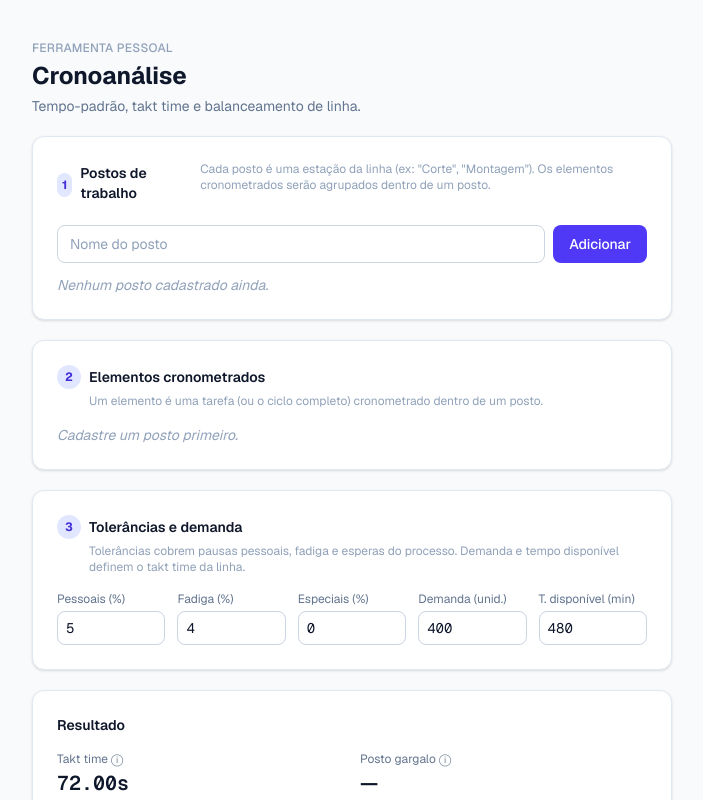
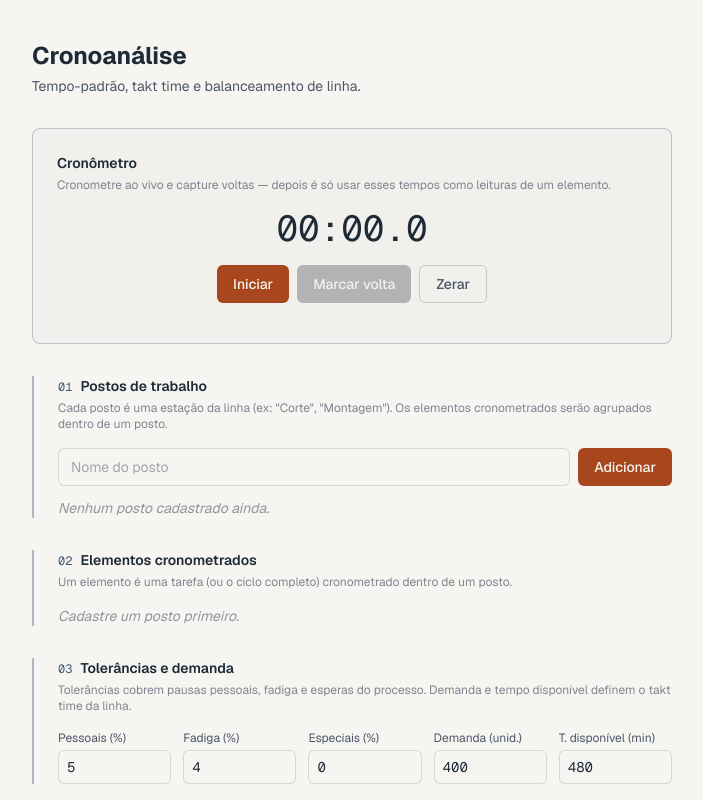
Before and after one commit to pabloaugussto/crono-app, a Next.js app: page / in a window 1280 px wide. Shown: the top 800 px of the page, without its empty margins (288-991 px from the left). Built offline with nearby package versions, Linux system fonts and the light colour scheme.

Commit message:
redesign visual/ficha de processo com secoes numeradas

```diff
--- a/app/globals.css
+++ b/app/globals.css
@@ -1,13 +1,23 @@
 @import "tailwindcss";
 
 :root {
-  --background: #f8fafc;
-  --foreground: #0f172a;
+  --background: #f7f5f1;
+  --foreground: #1f2a37;
 }
 
 @theme inline {
   --color-background: var(--background);
   --color-foreground: var(--foreground);
+  --color-paper: #f7f5f1;
+  --color-ink: #1f2a37;
+  --color-ink-soft: #4b5768;
+  --color-accent: #c6551a;
+  --color-accent-dark: #a8461d;
+  --color-structural: #3b5975;
+  --color-panel: #1f2a37;
+  --color-status-good: #5fa974;
+  --color-status-warn: #d9a441;
+  --color-status-bad: #d9694f;
   --font-sans: var(--font-geist-sans);
   --font-mono: var(--font-geist-mono);
 }
--- a/app/page.tsx
+++ b/app/page.tsx
@@ -1,17 +1,9 @@
 "use client";
 
 import { useMemo, useState } from "react";
-import type {
-  Posto,
-  Elemento,
-  Tolerancias,
-  ParametrosLinha,
-} from "../types/cronoanalise";
-import {
-  processarElemento,
-  agruparPorPosto,
-  calcularBalanceamento,
-} from "../lib/calculations";
+import type { Posto, Elemento, Tolerancias, ParametrosLinha } from "../types/cronoanalise";
+import { processarElemento, agruparPorPosto, calcularBalanceamento } from "../lib/calculations";
+import CronometroPanel from "../components/CronometroPanel";
 import PostosPanel from "../components/PostosPanel";
 import ElementosPanel from "../components/ElementosPanel";
 import ParametrosPanel from "../components/ParametrosPanel";
@@ -30,81 +22,71 @@ export default function Home() {
   });
 
   const resultado = useMemo(() => {
-    const resultadosElementos = elementos.map((el) =>
-      processarElemento(el, tolerancias),
-    );
+    const resultadosElementos = elementos.map((el) => processarElemento(el, tolerancias));
     const postosAgrupados = agruparPorPosto(postos, resultadosElementos);
     return calcularBalanceamento(postosAgrupados, parametrosLinha);
   }, [postos, elementos, tolerancias, parametrosLinha]);
 
   const corEficiencia =
     resultado.eficienciaBalanceamento >= 85
-      ? "text-emerald-600"
+      ? "text-status-good"
       : resultado.eficienciaBalanceamento >= 65
-        ? "text-amber-600"
-        : "text-red-600";
+      ? "text-status-warn"
+      : "text-status-bad";
 
   return (
-    <div className="max-w-2xl mx-auto px-4 py-10 space-y-5">
-      <header>
-        <p className="text-xs uppercase tracking-wide text-slate-400 font-medium mb-1">
-          Ferramenta pessoal
-        </p>
-        <h1 className="text-2xl font-bold text-slate-900">Cronoanálise</h1>
-        <p className="text-sm text-slate-500 mt-1">
+    <div className="max-w-2xl mx-auto px-4 py-10">
+      <header className="mb-8">
+        <h1 className="text-2xl font-bold text-ink">Cronoanálise</h1>
+        <p className="text-sm text-ink-soft mt-1">
           Tempo-padrão, takt time e balanceamento de linha.
         </p>
       </header>
 
+      <div className="mb-8">
+        <CronometroPanel />
+      </div>
+
+      <div className="space-y-8 mb-8">
         <PostosPanel postos={postos} onChange={setPostos} />
-      <ElementosPanel
-        postos={postos}
-        elementos={elementos}
-        onChange={setElementos}
-      />
+        <ElementosPanel postos={postos} elementos={elementos} onChange={setElementos} />
         <ParametrosPanel
           tolerancias={tolerancias}
           onToleranciasChange={setTolerancias}
           parametrosLinha={parametrosLinha}
           onParametrosLinhaChange={setParametrosLinha}
         />
+      </div>
 
-            <div className="bg-white border border-slate-200 rounded-xl shadow-sm p-6">
-        <h2 className="text-sm font-semibold text-slate-900 mb-4">Resultado</h2>
-        <div className="grid grid-cols-2 gap-4">
+      <div className="bg-panel text-paper rounded-lg p-6">
+        <h2 className="text-sm font-semibold text-paper/70 mb-4">Resultado</h2>
+        <div className="grid grid-cols-2 gap-5">
           <div>
-            <p className="text-xs text-slate-500 mb-0.5" title="Ritmo que a linha precisa manter para atender a demanda: tempo disponível ÷ demanda.">
-              Takt time ⓘ
-            </p>
-            <p className="font-mono text-xl font-semibold text-slate-900">
+            <p className="text-xs text-paper/50 mb-0.5">Takt time</p>
+            <p className="font-mono text-2xl font-semibold text-accent">
               {resultado.taktTimeSeg.toFixed(2)}s
             </p>
           </div>
           <div>
-            <p className="text-xs text-slate-500 mb-0.5" title="O posto com maior tempo-padrão. Ele define o ritmo máximo possível da linha.">
-              Posto gargalo ⓘ
-            </p>
-            <p className="text-xl font-semibold text-slate-900">
+            <p className="text-xs text-paper/50 mb-0.5">Posto gargalo</p>
+            <p className="text-xl font-semibold text-paper">
               {resultado.gargalo?.posto.nome ?? "—"}
             </p>
           </div>
           <div>
-            <p className="text-xs text-slate-500 mb-0.5" title="Quantidade de operadores necessária, em teoria, para atender o takt time.">
-              Operadores teóricos ⓘ
-            </p>
-            <p className="font-mono text-xl font-semibold text-slate-900">
+            <p className="text-xs text-paper/50 mb-0.5">Operadores teóricos</p>
+            <p className="font-mono text-2xl font-semibold text-accent">
               {resultado.numeroOperadoresTeorico.toFixed(2)}
             </p>
           </div>
           <div>
-            <p className="text-xs text-slate-500 mb-0.5" title="Quão equilibrada a linha está entre os postos. Perto de 100% = bem equilibrada.">
-              Eficiência do balanceamento ⓘ
-            </p>
-            <p className={`font-mono text-xl font-semibold ${corEficiencia}`}>
+            <p className="text-xs text-paper/50 mb-0.5">Eficiência do balanceamento</p>
+            <p className={`font-mono text-2xl font-semibold ${corEficiencia}`}>
               {resultado.eficienciaBalanceamento.toFixed(1)}%
             </p>
           </div>
         </div>
       </div>
-
-    </div> )};
+    </div>
+  );
+}
--- /dev/null
+++ b/components/CronometroPanel.tsx
@@ -0,0 +1,113 @@
+"use client";
+
+import { useState, useRef, useEffect } from "react";
+
+function formatarTempo(ms: number): string {
+  const totalSegundos = ms / 1000;
+  const minutos = Math.floor(totalSegundos / 60);
+  const segundos = (totalSegundos % 60).toFixed(1);
+  return `${minutos.toString().padStart(2, "0")}:${segundos.padStart(4, "0")}`;
+}
+
+export default function CronometroPanel() {
+  const [rodando, setRodando] = useState(false);
+  const [tempoDecorrido, setTempoDecorrido] = useState(0);
+  const [voltas, setVoltas] = useState<number[]>([]);
+  const inicioRef = useRef<number | null>(null);
+
+  useEffect(() => {
+    if (!rodando) return;
+
+    const id = setInterval(() => {
+      if (inicioRef.current !== null) {
+        setTempoDecorrido(performance.now() - inicioRef.current);
+      }
+    }, 100);
+
+    return () => clearInterval(id);
+  }, [rodando]);
+
+  function iniciar() {
+    inicioRef.current = performance.now() - tempoDecorrido; // permite retomar após pausar
+    setRodando(true);
+  }
+
+  function marcarVolta() {
+    if (!rodando || inicioRef.current === null) return;
+    const totalSegundos = (performance.now() - inicioRef.current) / 1000;
+    setVoltas((prev) => [...prev, totalSegundos]);
+  }
+
+  function parar() {
+    setRodando(false);
+  }
+
+  function zerar() {
+    setRodando(false);
+    setTempoDecorrido(0);
+    setVoltas([]);
+    inicioRef.current = null;
+  }
+
+    return (
+    <div className="border border-structural/30 rounded-lg p-6 bg-ink/[0.02]">
+      <h2 className="text-sm font-semibold text-ink mb-1">Cronômetro</h2>
+      <p className="text-xs text-ink-soft/70 mb-4">
+        Cronometre ao vivo e capture voltas — depois é só usar esses tempos como leituras de um elemento.
+      </p>
+
+      <div className="text-center mb-4">
+        <span className="font-mono text-4xl text-ink tabular-nums">
+          {formatarTempo(tempoDecorrido)}
+        </span>
+      </div>
+
+      <div className="flex gap-2 justify-center mb-4">
+        {!rodando ? (
+          <button
+            onClick={iniciar}
+            className="bg-accent-dark text-paper px-4 py-2 rounded-md text-sm font-medium hover:opacity-90 transition-opacity"
+          >
+            Iniciar
+          </button>
+        ) : (
+          <button
+            onClick={parar}
+            className="border border-structural text-structural px-4 py-2 rounded-md text-sm font-medium hover:bg-structural/10 transition-colors"
+          >
+            Parar
+          </button>
+        )}
+
+        <button
+          onClick={marcarVolta}
+          disabled={!rodando}
+          className="bg-ink text-paper px-4 py-2 rounded-md text-sm font-medium hover:opacity-90 transition-opacity disabled:opacity-30 disabled:cursor-not-allowed"
+        >
+          Marcar volta
+        </button>
+
+        <button
+          onClick={zerar}
+          className="border border-ink/20 text-ink-soft px-4 py-2 rounded-md text-sm font-medium hover:bg-ink/5 transition-colors"
+        >
+          Zerar
+        </button>
+      </div>
+
+      {voltas.length > 0 && (
+        <ul className="space-y-1.5">
+          {voltas.map((v, i) => (
+            <li
+              key={i}
+              className="flex justify-between items-center bg-ink/5 rounded-md px-3 py-2 text-sm text-ink"
+            >
+              <span>Volta {i + 1}</span>
+              <span className="font-mono">{v.toFixed(1)}s</span>
+            </li>
+          ))}
+        </ul>
+      )}
+    </div>
+  );
+}
--- a/components/ElementosPanel.tsx
+++ b/components/ElementosPanel.tsx
@@ -45,29 +45,22 @@ export default function ElementosPanel({ postos, elementos, onChange }: Props) {
     onChange(elementos.filter((_, i) => i !== index));
   }
 
-  return (
-    <div className="bg-white border border-slate-200 rounded-xl shadow-sm p-6">
-      <div className="flex items-center gap-2 mb-1">
-        <span className="w-6 h-6 flex items-center justify-center rounded-full bg-indigo-100 text-indigo-700 text-xs font-bold">
-          2
-        </span>
-        <h2 className="text-sm font-semibold text-slate-900">
-          Elementos cronometrados
-        </h2>
+    return (
+    <div className="border-l-2 border-structural/40 pl-6">
+      <div className="flex items-baseline gap-2 mb-1">
+        <span className="font-mono text-xs text-structural">02</span>
+        <h2 className="text-sm font-semibold text-ink">Elementos cronometrados</h2>
       </div>
-      <p className="text-xs text-slate-400 mb-4 ml-8">
-        Um elemento é uma tarefa (ou o ciclo completo) cronometrado dentro de um
-        posto.
+      <p className="text-xs text-ink-soft/70 mb-4">
+        Um elemento é uma tarefa (ou o ciclo completo) cronometrado dentro de um posto.
       </p>
 
       {postos.length === 0 ? (
-        <p className="text-sm text-slate-400 italic">
-          Cadastre um posto primeiro.
-        </p>
+        <p className="text-sm text-ink-soft/60 italic">Cadastre um posto primeiro.</p>
       ) : (
         <>
           <div className="grid grid-cols-2 gap-2 mb-2">
-            <label className="flex flex-col gap-1 text-xs text-slate-500">
+            <label className="flex flex-col gap-1 text-xs text-ink-soft">
               Nome do elemento
               <input
                 id="nome-elemento"
@@ -75,58 +68,54 @@ export default function ElementosPanel({ postos, elementos, onChange }: Props) {
                 value={nome}
                 onChange={(e) => setNome(e.target.value)}
                 placeholder="ex: Ciclo completo"
-                className="border border-slate-300 rounded-lg px-3 py-2 text-sm text-slate-900 placeholder:text-slate-400 outline-none focus:ring-2 focus:ring-indigo-500 focus:border-indigo-500"
+                className="border border-ink/15 bg-paper rounded-md px-3 py-2 text-sm text-ink placeholder:text-ink-soft/50 outline-none focus:ring-2 focus:ring-accent/40 focus:border-accent"
               />
             </label>
 
-            <label className="flex flex-col gap-1 text-xs text-slate-500">
+            <label className="flex flex-col gap-1 text-xs text-ink-soft">
               Posto
               <select
                 id="posto-elemento"
                 name="posto-elemento"
                 value={postoId || postos[0].id}
                 onChange={(e) => setPostoId(e.target.value)}
-                className="border border-slate-300 rounded-lg px-3 py-2 text-sm text-slate-900 outline-none focus:ring-2 focus:ring-indigo-500 focus:border-indigo-500"
+                className="border border-ink/15 bg-paper rounded-md px-3 py-2 text-sm text-ink outline-none focus:ring-2 focus:ring-accent/40 focus:border-accent"
               >
                 {postos.map((p) => (
-                  <option key={p.id} value={p.id}>
-                    {p.nome}
-                  </option>
+                  <option key={p.id} value={p.id}>{p.nome}</option>
                 ))}
               </select>
             </label>
           </div>
 
           <div className="grid grid-cols-[1fr_110px_120px] gap-2 mb-3">
-            <label className="flex flex-col gap-1 text-xs text-slate-500">
+            <label className="flex flex-col gap-1 text-xs text-ink-soft">
               Tempos cronometrados
               <input
                 id="leituras-elemento"
                 name="leituras-elemento"
                 value={leiturasTexto}
                 onChange={(e) => setLeiturasTexto(e.target.value)}
-                placeholder={
-                  unidade === "minutos" ? "ex: 25, 24, 26" : "ex: 12, 14, 13"
-                }
-                className="border border-slate-300 rounded-lg px-3 py-2 text-sm font-mono text-slate-900 placeholder:text-slate-400 placeholder:font-sans outline-none focus:ring-2 focus:ring-indigo-500 focus:border-indigo-500"
+                placeholder={unidade === "minutos" ? "ex: 25, 24, 26" : "ex: 12, 14, 13"}
+                className="border border-ink/15 bg-paper rounded-md px-3 py-2 text-sm font-mono text-ink placeholder:text-ink-soft/50 placeholder:font-sans outline-none focus:ring-2 focus:ring-accent/40 focus:border-accent"
               />
             </label>
 
-            <label className="flex flex-col gap-1 text-xs text-slate-500">
+            <label className="flex flex-col gap-1 text-xs text-ink-soft">
               Unidade
               <select
                 id="unidade-leitura"
                 name="unidade-leitura"
                 value={unidade}
                 onChange={(e) => setUnidade(e.target.value as UnidadeTempo)}
-                className="border border-slate-300 rounded-lg px-2 py-2 text-sm text-slate-900 outline-none focus:ring-2 focus:ring-indigo-500 focus:border-indigo-500"
+                className="border border-ink/15 bg-paper rounded-md px-2 py-2 text-sm text-ink outline-none focus:ring-2 focus:ring-accent/40 focus:border-accent"
               >
                 <option value="segundos">segundos</option>
                 <option value="minutos">minutos</option>
               </select>
             </label>
 
-            <label className="flex flex-col gap-1 text-xs text-slate-500">
+            <label className="flex flex-col gap-1 text-xs text-ink-soft">
               Ritmo (%)
               <input
                 id="fator-ritmo"
@@ -134,14 +123,14 @@ export default function ElementosPanel({ postos, elementos, onChange }: Props) {
                 value={fatorRitmo}
                 onChange={(e) => setFatorRitmo(e.target.value)}
                 placeholder="100"
-                className="border border-slate-300 rounded-lg px-3 py-2 text-sm font-mono text-slate-900 placeholder:text-slate-400 outline-none focus:ring-2 focus:ring-indigo-500 focus:border-indigo-500"
+                className="border border-ink/15 bg-paper rounded-md px-3 py-2 text-sm font-mono text-ink placeholder:text-ink-soft/50 outline-none focus:ring-2 focus:ring-accent/40 focus:border-accent"
               />
             </label>
           </div>
 
           <button
             onClick={adicionar}
-            className="bg-indigo-600 text-white px-4 py-2 rounded-lg text-sm font-medium hover:bg-indigo-700 transition-colors mb-3"
+            className="bg-accent-dark text-paper px-4 py-2 rounded-md text-sm font-medium hover:opacity-90 transition-opacity mb-3"
           >
             Adicionar elemento
           </button>
@@ -151,18 +140,16 @@ export default function ElementosPanel({ postos, elementos, onChange }: Props) {
               {elementos.map((el, i) => (
                 <li
                   key={i}
-                  className="flex justify-between items-center bg-slate-50 rounded-lg px-3 py-2 text-sm text-slate-700"
+                  className="flex justify-between items-center bg-ink/5 rounded-md px-3 py-2 text-sm text-ink"
                 >
                   <span>
-                    <span className="font-medium text-slate-900">
-                      {el.nome}
-                    </span>
+                    <span className="font-medium text-ink">{el.nome}</span>
                     {" — "}
                     {el.leituras.length} leitura(s), ritmo {el.fatorRitmo}%
                   </span>
                   <button
                     onClick={() => remover(i)}
-                    className="text-red-500 hover:text-red-700 text-xs font-medium"
+                    className="text-red-700 hover:text-red-800 text-xs font-medium"
                   >
                     remover
                   </button>
--- a/components/ParametrosPanel.tsx
+++ b/components/ParametrosPanel.tsx
@@ -15,61 +15,27 @@ export default function ParametrosPanel({
   parametrosLinha,
   onParametrosLinhaChange,
 }: Props) {
-  return (
-    <div className="bg-white border border-slate-200 rounded-xl shadow-sm p-6">
-      <div className="flex items-center gap-2 mb-1">
-        <span className="w-6 h-6 flex items-center justify-center rounded-full bg-indigo-100 text-indigo-700 text-xs font-bold">
-          3
-        </span>
-        <h2 className="text-sm font-semibold text-slate-900">
-          Tolerâncias e demanda
-        </h2>
+    return (
+    <div className="border-l-2 border-structural/40 pl-6">
+      <div className="flex items-baseline gap-2 mb-1">
+        <span className="font-mono text-xs text-structural">03</span>
+        <h2 className="text-sm font-semibold text-ink">Tolerâncias e demanda</h2>
       </div>
-      <p className="text-xs text-slate-400 mb-4 ml-8">
-        Tolerâncias cobrem pausas pessoais, fadiga e esperas do processo.
-        Demanda e tempo disponível definem o takt time da linha.
+      <p className="text-xs text-ink-soft/70 mb-4">
+        Tolerâncias cobrem pausas pessoais, fadiga e esperas do processo. Demanda e tempo disponível definem o takt time da linha.
       </p>
 
       <div className="grid grid-cols-3 sm:grid-cols-5 gap-3">
-        <Campo
-          id="tolerancia-pessoais"
-          label="Pessoais (%)"
-          value={tolerancias.pessoais}
-          onChange={(v) => onToleranciasChange({ ...tolerancias, pessoais: v })}
-        />
-        <Campo
-          id="tolerancia-fadiga"
-          label="Fadiga (%)"
-          value={tolerancias.fadiga}
-          onChange={(v) => onToleranciasChange({ ...tolerancias, fadiga: v })}
-        />
-        <Campo
-          id="tolerancia-especiais"
-          label="Especiais (%)"
-          value={tolerancias.especiais}
-          onChange={(v) =>
-            onToleranciasChange({ ...tolerancias, especiais: v })
-          }
-        />
-        <Campo
-          id="demanda"
-          label="Demanda (unid.)"
-          value={parametrosLinha.demanda}
-          onChange={(v) =>
-            onParametrosLinhaChange({ ...parametrosLinha, demanda: v })
-          }
-        />
-        <Campo
-          id="tempo-disponivel"
-          label="T. disponível (min)"
-          value={parametrosLinha.tempoDisponivelMin}
-          onChange={(v) =>
-            onParametrosLinhaChange({
-              ...parametrosLinha,
-              tempoDisponivelMin: v,
-            })
-          }
-        />
+        <Campo id="tolerancia-pessoais" label="Pessoais (%)" value={tolerancias.pessoais}
+          onChange={(v) => onToleranciasChange({ ...tolerancias, pessoais: v })} />
+        <Campo id="tolerancia-fadiga" label="Fadiga (%)" value={tolerancias.fadiga}
+          onChange={(v) => onToleranciasChange({ ...tolerancias, fadiga: v })} />
+        <Campo id="tolerancia-especiais" label="Especiais (%)" value={tolerancias.especiais}
+          onChange={(v) => onToleranciasChange({ ...tolerancias, especiais: v })} />
+        <Campo id="demanda" label="Demanda (unid.)" value={parametrosLinha.demanda}
+          onChange={(v) => onParametrosLinhaChange({ ...parametrosLinha, demanda: v })} />
+        <Campo id="tempo-disponivel" label="T. disponível (min)" value={parametrosLinha.tempoDisponivelMin}
+          onChange={(v) => onParametrosLinhaChange({ ...parametrosLinha, tempoDisponivelMin: v })} />
       </div>
     </div>
   );
@@ -87,7 +53,7 @@ function Campo({
   onChange: (v: number) => void;
 }) {
   return (
-    <label className="flex flex-col gap-1 text-xs text-slate-500">
+    <label className="flex flex-col gap-1 text-xs text-ink-soft">
       {label}
       <input
         id={id}
@@ -95,7 +61,7 @@ function Campo({
         type="number"
         value={value}
         onChange={(e) => onChange(parseFloat(e.target.value) || 0)}
-        className="border border-slate-300 rounded-lg px-2 py-1.5 text-sm font-mono text-slate-900 outline-none focus:ring-2 focus:ring-indigo-500 focus:border-indigo-500"
+        className="border border-ink/15 bg-paper rounded-md px-2 py-1.5 text-sm font-mono text-ink outline-none focus:ring-2 focus:ring-accent/40 focus:border-accent"
       />
     </label>
   );
--- a/components/PostosPanel.tsx
+++ b/components/PostosPanel.tsx
@@ -29,22 +29,16 @@ export default function PostosPanel({ postos, onChange }: Props) {
   }
 
   return (
-    <div className="bg-white border border-slate-200 rounded-xl shadow-sm p-6">
-      <div className="flex items-center gap-2 mb-4">
-        <span className="w-6 h-6 flex items-center justify-center rounded-full bg-indigo-100 text-indigo-700 text-xs font-bold">
-          1
-        </span>
-
-        <div className="flex items-center gap-2 mb-1">
-          <h2 className="text-sm font-semibold text-slate-900">
-            Postos de trabalho
-          </h2>
-        </div>
-        <p className="text-xs text-slate-400 mb-4 ml-8">
-          Cada posto é uma estação da linha (ex: "Corte", "Montagem"). Os
-          elementos cronometrados serão agrupados dentro de um posto.
-        </p>
+    <div className="border-l-2 border-structural/40 pl-6">
+      <div className="flex items-baseline gap-2 mb-1">
+        <span className="font-mono text-xs text-structural">01</span>
+        <h2 className="text-sm font-semibold text-ink">Postos de trabalho</h2>
       </div>
+      <p className="text-xs text-ink-soft/70 mb-4">
+        Cada posto é uma estação da linha (ex: &quot;Corte&quot;,
+        &quot;Montagem&quot;). Os elementos cronometrados serão agrupados dentro
+        de um posto.
+      </p>
 
       <div className="flex gap-2 mb-3">
         <input
@@ -54,18 +48,18 @@ export default function PostosPanel({ postos, onChange }: Props) {
           onChange={(e) => setNome(e.target.value)}
           onKeyDown={(e) => e.key === "Enter" && adicionar()}
           placeholder="Nome do posto"
-          className="flex-1 border border-slate-300 rounded-lg px-3 py-2 text-sm text-slate-900 placeholder:text-slate-400 outline-none focus:ring-2 focus:ring-indigo-500 focus:border-indigo-500"
+          className="flex-1 border border-ink/15 bg-paper rounded-md px-3 py-2 text-sm text-ink placeholder:text-ink-soft/50 outline-none focus:ring-2 focus:ring-accent/40 focus:border-accent"
         />
         <button
           onClick={adicionar}
-          className="bg-indigo-600 text-white px-4 py-2 rounded-lg text-sm font-medium hover:bg-indigo-700 transition-colors"
+          className="bg-accent-dark text-paper px-4 py-2 rounded-md text-sm font-medium hover:opacity-90 transition-opacity"
         >
           Adicionar
         </button>
       </div>
 
       {postos.length === 0 ? (
-        <p className="text-sm text-slate-400 italic">
+        <p className="text-sm text-ink-soft/60 italic">
           Nenhum posto cadastrado ainda.
         </p>
       ) : (
@@ -73,12 +67,12 @@ export default function PostosPanel({ postos, onChange }: Props) {
           {postos.map((p) => (
             <li
               key={p.id}
-              className="flex justify-between items-center bg-slate-50 rounded-lg px-3 py-2 text-sm text-slate-700"
+              className="flex justify-between items-center bg-ink/5 rounded-md px-3 py-2 text-sm text-ink"
             >
               {p.nome}
               <button
                 onClick={() => remover(p.id)}
-                className="text-red-500 hover:text-red-700 text-xs font-medium"
+                className="text-red-700 hover:text-red-800 text-xs font-medium"
               >
                 remover
               </button>
```
Lines whose indentation alone changed are shown as unchanged.
